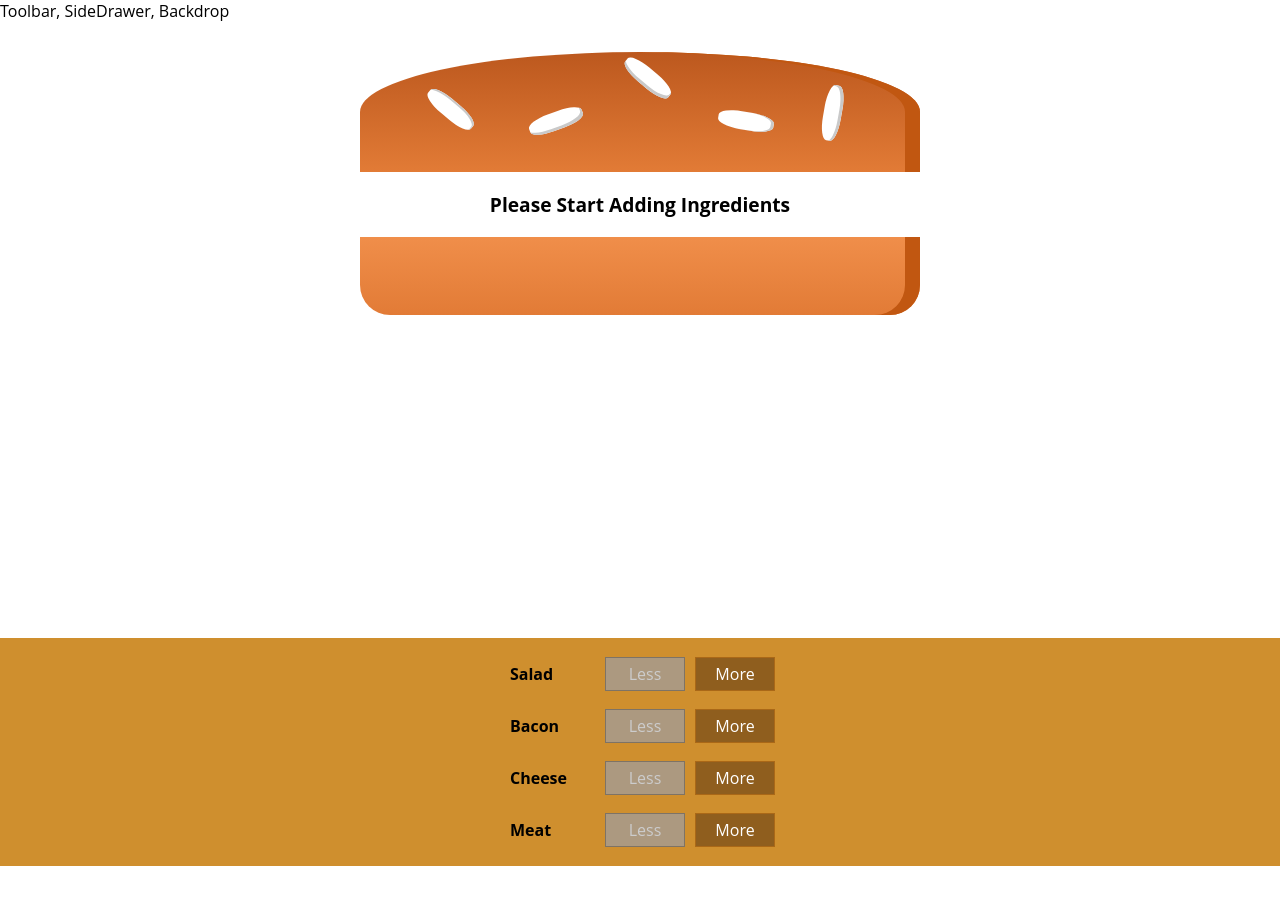
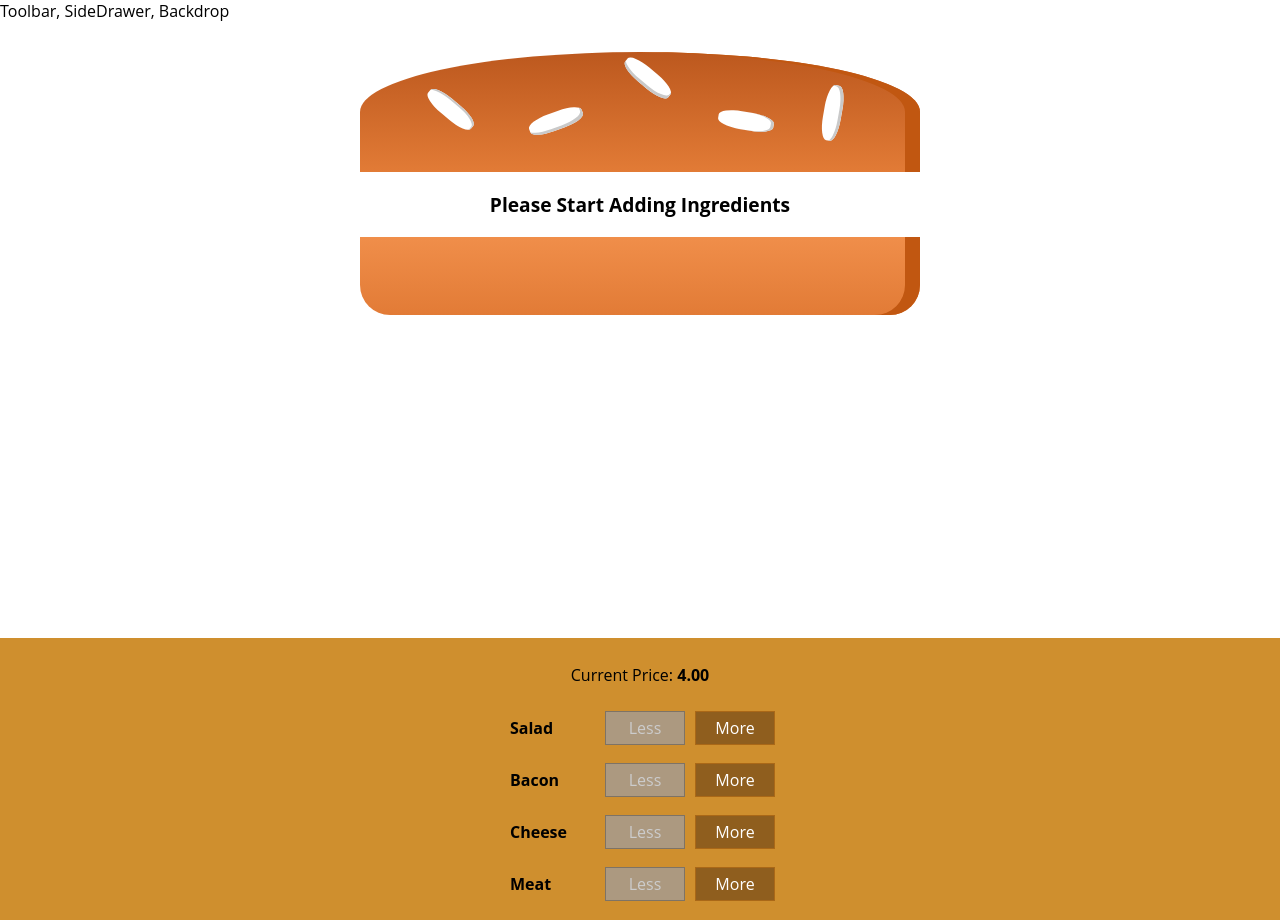
Before and after one commit to stLoiz/react-project-burger-builder-with-redux-saga, a React (Create React App) app: page / in a window 1280 px wide. Before the commit the page ends 866 px from the top, so only its background shows below. Built offline with nearby package versions, Linux system fonts and the light colour scheme.

Commit message:
Display  and update the Burger price

```diff
--- a/src/components/Burger/BuildControls/BuildControls.js
+++ b/src/components/Burger/BuildControls/BuildControls.js
@@ -22,9 +22,17 @@ const controls = [
   },
 ];
 
-const buildControls = ({ ingredientAdded, ingredientRemoved, disabled }) => {
+const buildControls = ({
+  ingredientAdded,
+  ingredientRemoved,
+  disabled,
+  price,
+}) => {
   return (
     <div className={classes.BuildControls}>
+      <p>
+        Current Price: <strong>{price.toFixed(2)}</strong>
+      </p>
       {controls.map((control) => (
         <BuildControl
           key={control.label}
--- a/src/containers/BurgerBuilder/BurgerBuilder.js
+++ b/src/containers/BurgerBuilder/BurgerBuilder.js
@@ -61,6 +61,7 @@ class BurgerBuilder extends Component {
           ingredientAdded={this.addIngredientHandler}
           ingredientRemoved={this.removeIngredientHandler}
           disabled={disabledInfo}
+          price={this.state.totalPrice}
         />
       </>
     );
```
